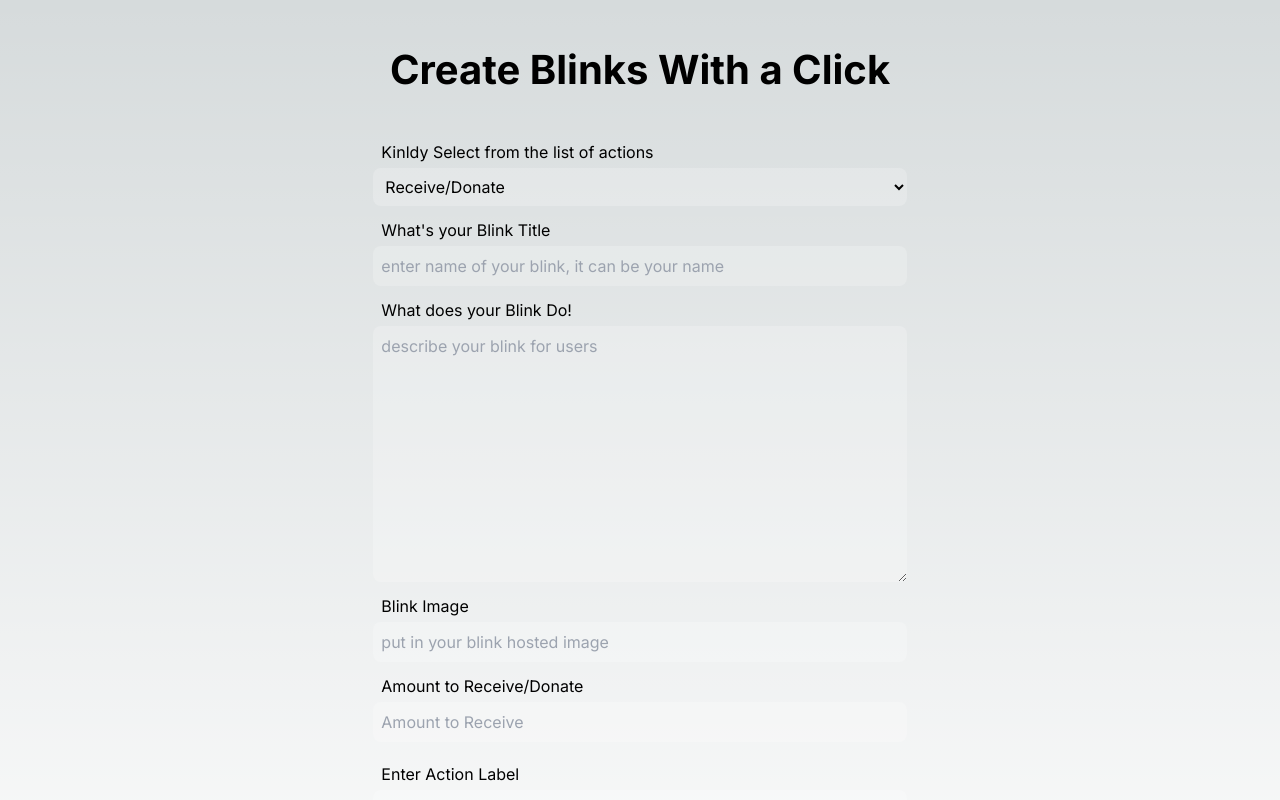
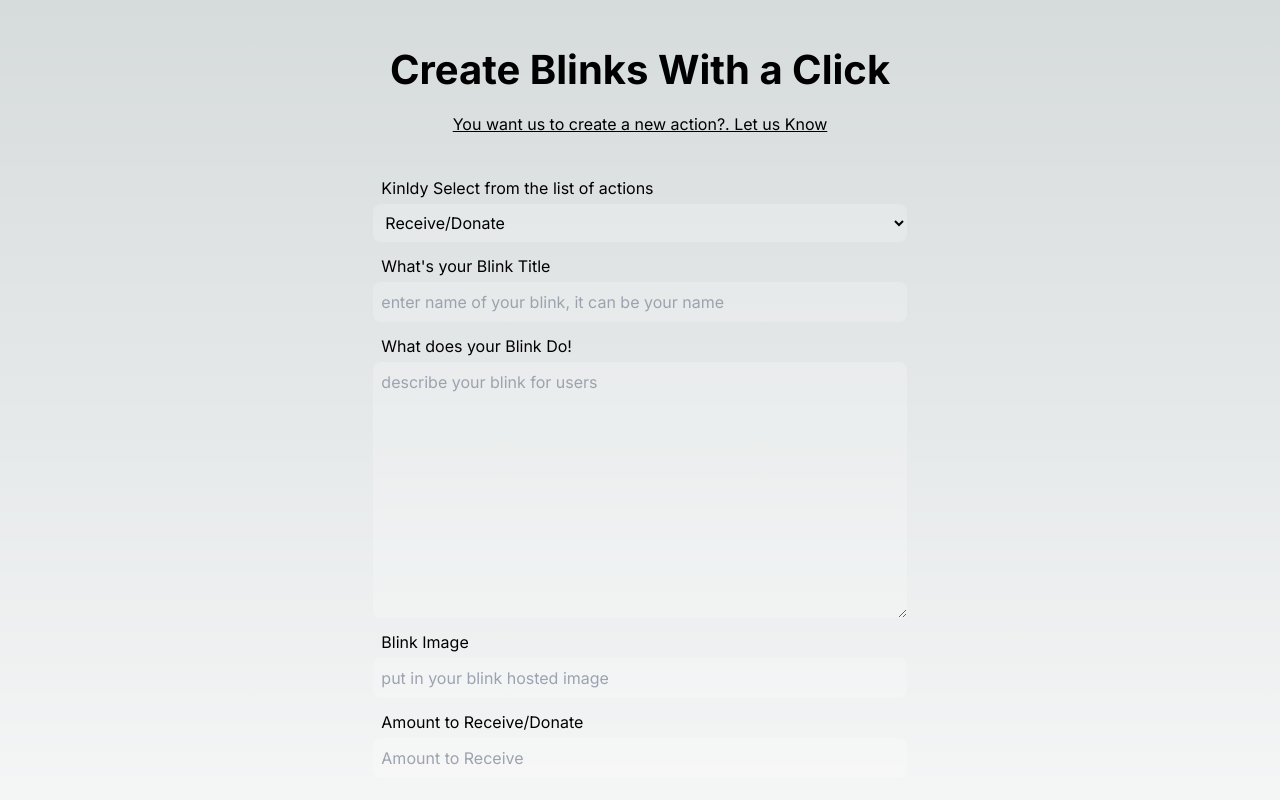
Before and after one commit to YrayPixels/event-blinks, a Next.js app: page / in a window 1280 px wide. Shown: the top 800 px of the page. Built offline with nearby package versions, Linux system fonts and the light colour scheme.

Commit message:
added the google link

```diff
--- a/src/app/page.tsx
+++ b/src/app/page.tsx
@@ -55,7 +55,8 @@ export default function Home() {
   return (
     <div className="flex flex-col justify-start items-center py-10 ">
 
-      <h2 className="font-bold text-[40px] mb-10 w-10/12 text-center">Create Blinks With a Click</h2>
+      <h2 className="font-bold text-[40px] mb-3 w-10/12 text-center">Create Blinks With a Click</h2>
+      <a href="https://forms.gle/AkJSFZ94LguHqhc56" target="_blank" className="text-center mb-10 underline w-10/12">You want us to create a new action?. Let us Know</a>
 
       <div className="w-10/12 md:w-5/12 m-auto  gap-y-2 items-center">
 
```
